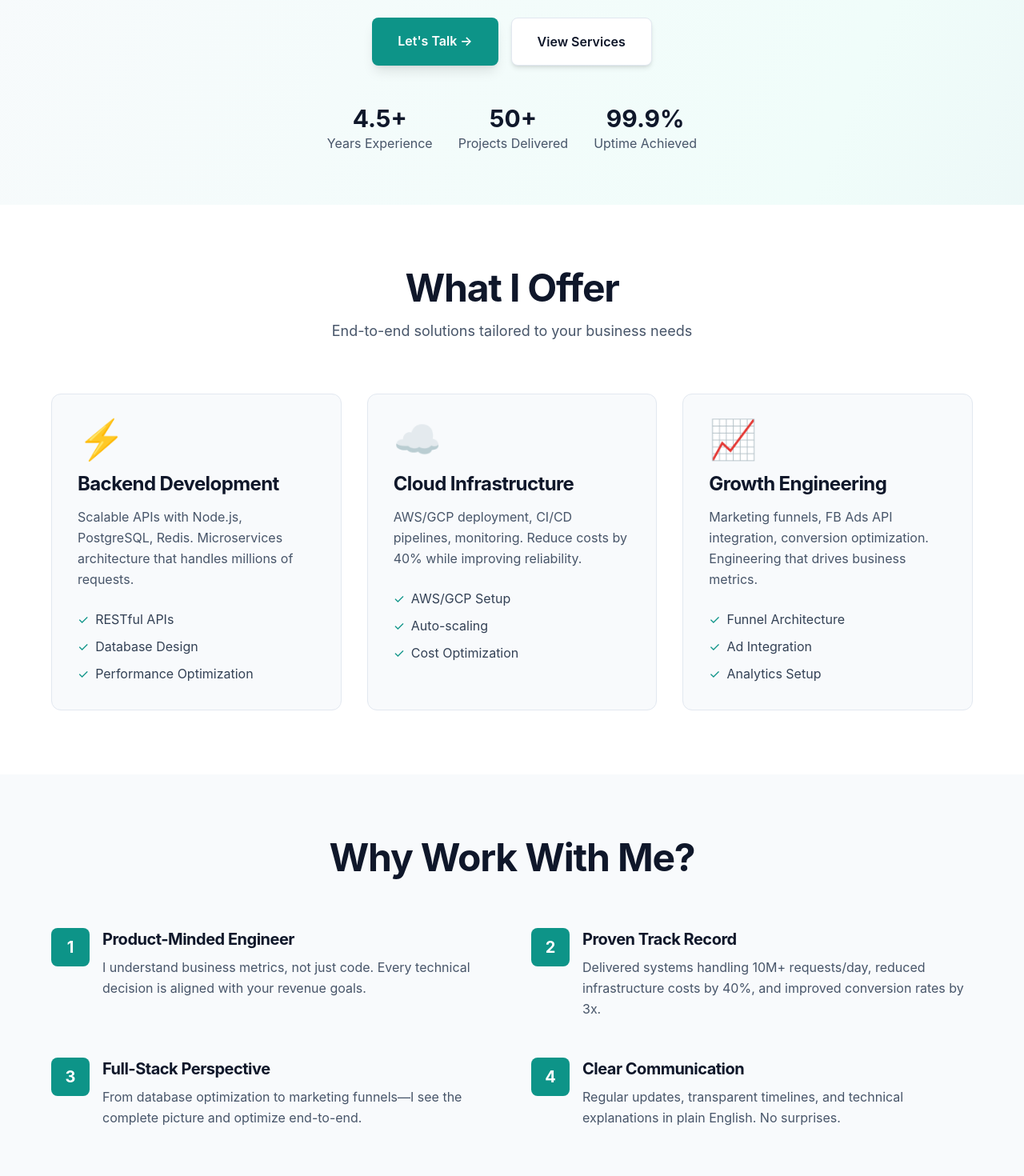
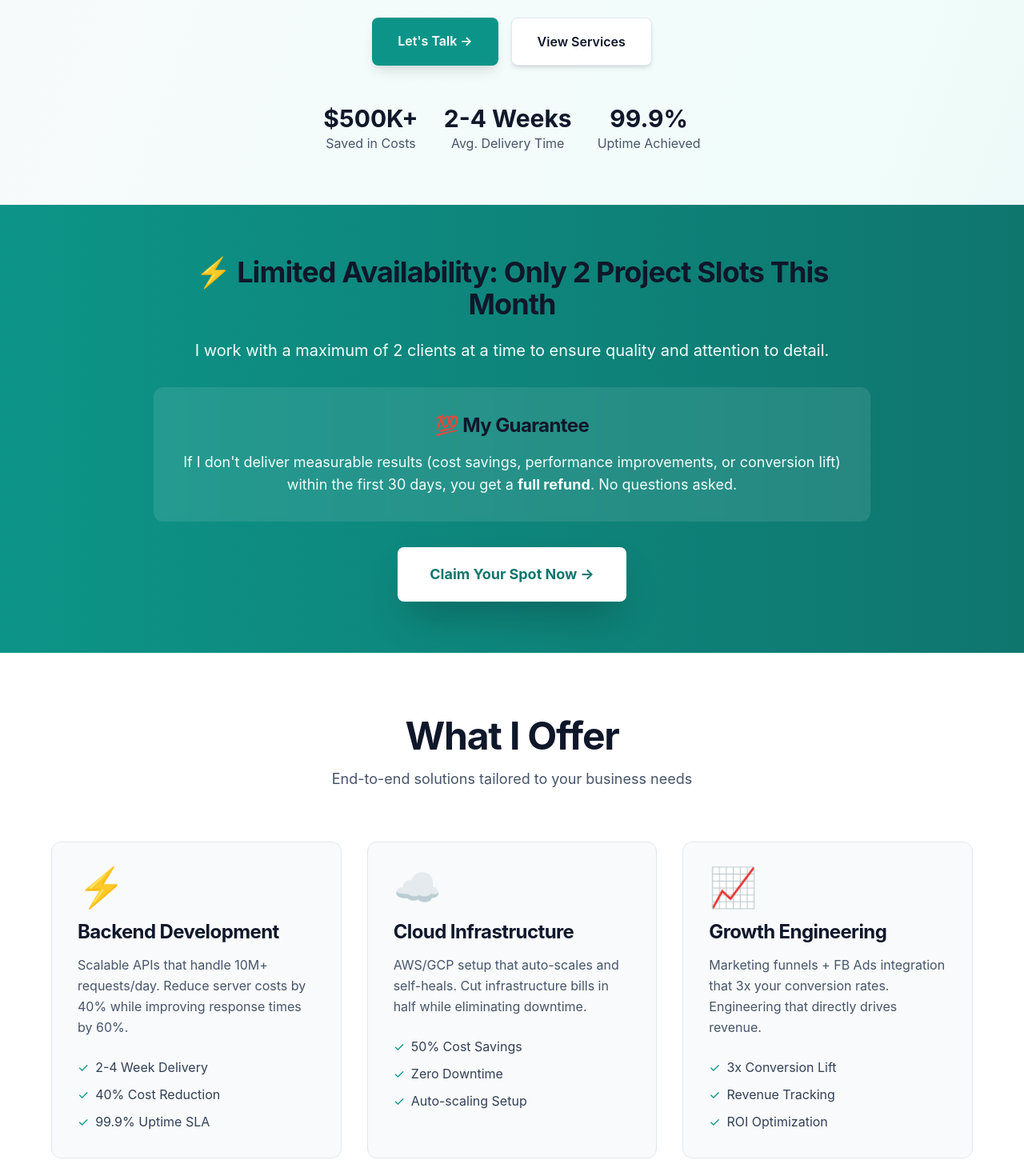
Before and after one commit to sanjay-murmu-au9/sanjaymurmu, a React (Vite) app: page /sanjaymurmu/services in a window 1280 px wide. Shown: the part 380-1850 px from the top of the page at 80% size. Built offline with nearby package versions, Linux system fonts and the light colour scheme.

Commit message:
Remove duplicate urgency section

```diff
--- a/src/components/ServicesLanding.jsx
+++ b/src/components/ServicesLanding.jsx
@@ -32,7 +32,7 @@ export default function ServicesLanding() {
                         </h1>
 
                         <p className="text-xl md:text-2xl text-slate-600 dark:text-slate-300 mb-8 max-w-3xl mx-auto leading-relaxed">
-                            I don't just write code—I architect systems that scale, reduce costs, and directly impact your bottom line.
+                            <span className="font-semibold text-slate-900 dark:text-white">Save 40% on infrastructure costs</span> while building systems that scale to millions of users. <span className="font-semibold text-slate-900 dark:text-white">First project delivered in 2-4 weeks.</span>
                         </p>
 
                         <div className="flex flex-col sm:flex-row gap-4 justify-center mb-12">
@@ -47,18 +47,46 @@ export default function ServicesLanding() {
                         {/* Social Proof */}
                         <div className="flex flex-wrap justify-center gap-8 text-center">
                             <div>
-                                <div className="text-3xl font-bold text-slate-900 dark:text-white">4.5+</div>
-                                <div className="text-slate-600 dark:text-slate-400">Years Experience</div>
+                                <div className="text-3xl font-bold text-slate-900 dark:text-white">$500K+</div>
+                                <div className="text-slate-600 dark:text-slate-400">Saved in Costs</div>
                             </div>
                             <div>
-                                <div className="text-3xl font-bold text-slate-900 dark:text-white">50+</div>
-                                <div className="text-slate-600 dark:text-slate-400">Projects Delivered</div>
+                                <div className="text-3xl font-bold text-slate-900 dark:text-white">2-4 Weeks</div>
+                                <div className="text-slate-600 dark:text-slate-400">Avg. Delivery Time</div>
                             </div>
                             <div>
                                 <div className="text-3xl font-bold text-slate-900 dark:text-white">99.9%</div>
                                 <div className="text-slate-600 dark:text-slate-400">Uptime Achieved</div>
                             </div>
                         </div>
+                    </motion.div>
+                </div>
+            </section>
+
+            {/* Urgency + Guarantee Section */}
+            <section className="py-16 px-6 bg-gradient-to-r from-teal-600 to-teal-700 text-white">
+                <div className="max-w-4xl mx-auto text-center">
+                    <motion.div
+                        initial={{ opacity: 0, y: 20 }}
+                        whileInView={{ opacity: 1, y: 0 }}
+                        viewport={{ once: true }}
+                        transition={{ duration: 0.5 }}
+                    >
+                        <h2 className="text-3xl md:text-4xl font-bold mb-6">
+                            ⚡ Limited Availability: Only 2 Project Slots This Month
+                        </h2>
+                        <p className="text-xl mb-8 text-teal-50">
+                            I work with a maximum of 2 clients at a time to ensure quality and attention to detail.
+                        </p>
+                        <div className="bg-white/10 backdrop-blur-sm rounded-xl p-8 mb-8">
+                            <h3 className="text-2xl font-bold mb-4">💯 My Guarantee</h3>
+                            <p className="text-lg text-teal-50">
+                                If I don't deliver measurable results (cost savings, performance improvements, or conversion lift) within the first 30 days, you get a <span className="font-bold text-white">full refund</span>. No questions asked.
+                            </p>
+                        </div>
+                        <a href="#contact" className="inline-block px-10 py-5 bg-white text-teal-700 font-bold rounded-lg shadow-2xl hover:shadow-3xl transition-all text-lg">
+                            Claim Your Spot Now →
+                        </a>
                     </motion.div>
                 </div>
             </section>
@@ -84,20 +112,20 @@ export default function ServicesLanding() {
                                 {
                                     icon: "⚡",
                                     title: "Backend Development",
-                                    description: "Scalable APIs with Node.js, PostgreSQL, Redis. Microservices architecture that handles millions of requests.",
-                                    features: ["RESTful APIs", "Database Design", "Performance Optimization"]
+                                    description: "Scalable APIs that handle 10M+ requests/day. Reduce server costs by 40% while improving response times by 60%.",
+                                    features: ["2-4 Week Delivery", "40% Cost Reduction", "99.9% Uptime SLA"]
                                 },
                                 {
                                     icon: "☁️",
                                     title: "Cloud Infrastructure",
-                                    description: "AWS/GCP deployment, CI/CD pipelines, monitoring. Reduce costs by 40% while improving reliability.",
-                                    features: ["AWS/GCP Setup", "Auto-scaling", "Cost Optimization"]
+                                    description: "AWS/GCP setup that auto-scales and self-heals. Cut infrastructure bills in half while eliminating downtime.",
+                                    features: ["50% Cost Savings", "Zero Downtime", "Auto-scaling Setup"]
                                 },
                                 {
                                     icon: "📈",
                                     title: "Growth Engineering",
-                                    description: "Marketing funnels, FB Ads API integration, conversion optimization. Engineering that drives business metrics.",
-                                    features: ["Funnel Architecture", "Ad Integration", "Analytics Setup"]
+                                    description: "Marketing funnels + FB Ads integration that 3x your conversion rates. Engineering that directly drives revenue.",
+                                    features: ["3x Conversion Lift", "Revenue Tracking", "ROI Optimization"]
                                 }
                             ].map((service, idx) => (
                                 <motion.div
@@ -135,27 +163,30 @@ export default function ServicesLanding() {
                         viewport={{ once: true }}
                         transition={{ duration: 0.5 }}
                     >
-                        <h2 className="text-4xl md:text-5xl font-bold text-center text-slate-900 dark:text-white mb-16">
-                            Why Work With Me?
+                        <h2 className="text-4xl md:text-5xl font-bold text-center text-slate-900 dark:text-white mb-4">
+                            Why Your Current Setup Is Costing You Money
                         </h2>
+                        <p className="text-center text-slate-600 dark:text-slate-400 mb-16 text-lg">
+                            Most businesses lose $10K+ monthly on inefficient systems and missed opportunities
+                        </p>
 
                         <div className="grid md:grid-cols-2 gap-12">
                             {[
                                 {
-                                    title: "Product-Minded Engineer",
-                                    description: "I understand business metrics, not just code. Every technical decision is aligned with your revenue goals."
+                                    title: "Stop Bleeding Money on Infrastructure",
+                                    description: "Poorly optimized systems cost 3-5x more to run. I've saved clients $500K+ by right-sizing their architecture and eliminating waste."
                                 },
                                 {
-                                    title: "Proven Track Record",
-                                    description: "Delivered systems handling 10M+ requests/day, reduced infrastructure costs by 40%, and improved conversion rates by 3x."
+                                    title: "Fast Delivery = Faster ROI",
+                                    description: "Every week of delay costs you potential revenue. My 2-4 week delivery means you start seeing returns immediately, not in 6 months."
                                 },
                                 {
-                                    title: "Full-Stack Perspective",
-                                    description: "From database optimization to marketing funnels—I see the complete picture and optimize end-to-end."
+                                    title: "Product-Minded Engineering",
+                                    description: "I don't just build features—I build systems that drive KPIs. Every line of code is written with your business metrics in mind."
                                 },
                                 {
-                                    title: "Clear Communication",
-                                    description: "Regular updates, transparent timelines, and technical explanations in plain English. No surprises."
+                                    title: "Risk-Free Partnership",
+                                    description: "30-day money-back guarantee. If you don't see measurable improvements in performance, costs, or conversions—full refund."
                                 }
                             ].map((item, idx) => (
                                 <motion.div
@@ -190,10 +221,10 @@ export default function ServicesLanding() {
                         transition={{ duration: 0.5 }}
                     >
                         <h2 className="text-4xl md:text-5xl font-bold text-center text-slate-900 dark:text-white mb-4">
-                            Let's Build Something Great
+                            Ready to Stop Losing Money?
                         </h2>
                         <p className="text-center text-slate-600 dark:text-slate-400 mb-12 text-lg">
-                            Tell me about your project and I'll get back to you within 24 hours
+                            🔥 Only 2 spots left this month. Book your free consultation now.
                         </p>
 
                         {submitted ? (
@@ -268,7 +299,7 @@ export default function ServicesLanding() {
                                     type="submit"
                                     className="w-full px-8 py-4 bg-teal-600 hover:bg-teal-700 text-white font-bold rounded-lg shadow-lg hover:shadow-xl transition-all text-lg"
                                 >
-                                    Send Message →
+                                    🔥 Claim Your Spot (Only 2 Left) →
                                 </button>
                             </form>
                         )}
```
